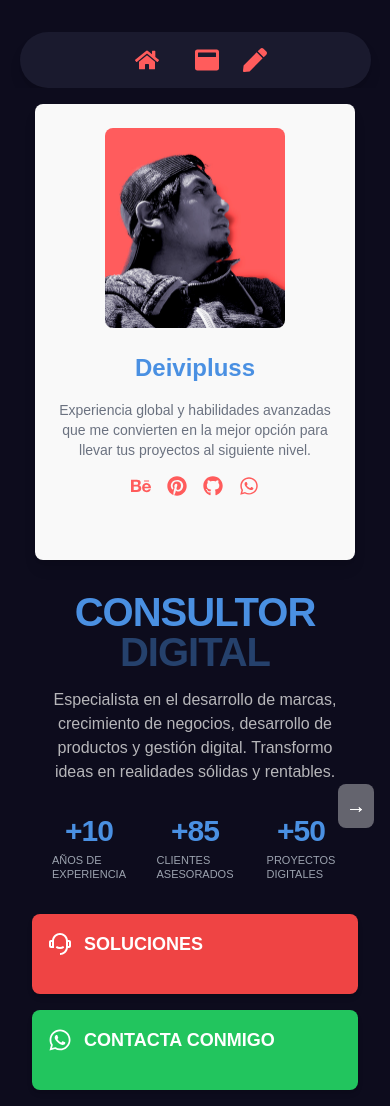
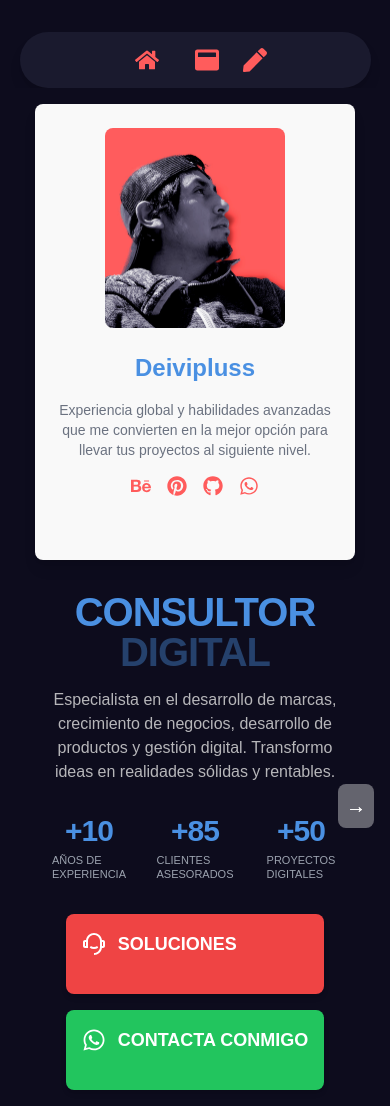
Before and after one commit to deivipluss/landing, a Next.js app: page / in a window 390 px wide. Built offline with nearby package versions, Linux system fonts and the light colour scheme.

Commit message:
miercoles13

```diff
--- a/app/page.tsx
+++ b/app/page.tsx
@@ -73,7 +73,7 @@ const ProfessionalInfo: React.FC = () => (
 );
 
 const ActionCards: React.FC = () => (
-  <div className="w-full !max-w-[1300px] px-4 md:px-0 mt-8">
+  <div style={{ maxWidth: '1300px' }} className="px-4 md:px-0 mt-8 mx-auto">
     <div className="flex flex-col md:flex-row gap-4 md:gap-6 w-full">
     <div className="bg-red-500 text-white p-4 rounded-lg shadow-md h-[80px] md:h-[220px] w-full md:w-[48%]">
         <div className="flex items-center md:items-start space-x-3">
```
